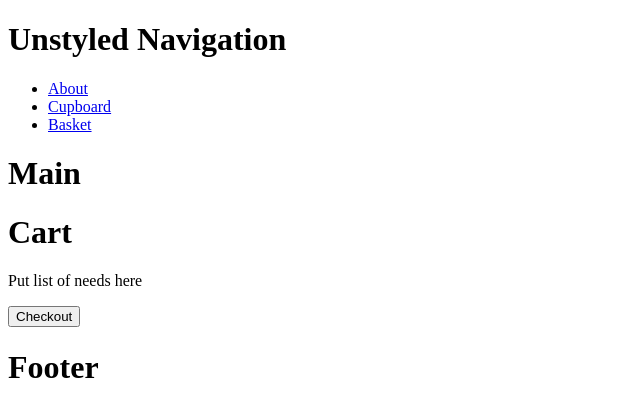
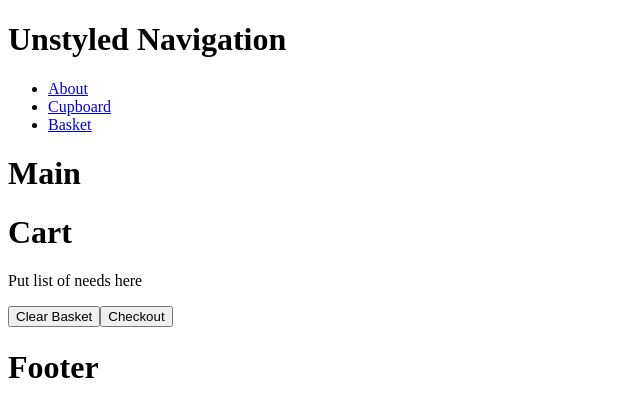
Before and after one commit to IsaacIngram/rit-swen261-u-fund-project, an Angular app in the folder ufund-ui/: page /basket in a window 1280 px wide. Shown: the top 416 px of the page, without its empty margins (0-640 px from the left). Built offline with nearby package versions, Linux system fonts and the light colour scheme.

Commit message:
added clear basket function and button

```diff
--- a/ufund-ui/src/app/basket/basket.component.html
+++ b/ufund-ui/src/app/basket/basket.component.html
@@ -1,5 +1,6 @@
 <h1>Cart</h1>
 <p>Put list of needs here</p>
+<button type="button" (click)="clearBasket()">Clear Basket</button>
 <button type="button">Checkout</button>
 <br>
 
--- a/ufund-ui/src/app/basket/basket.component.ts
+++ b/ufund-ui/src/app/basket/basket.component.ts
@@ -12,6 +12,10 @@ export class BasketComponent {
 
   static addToBasket(need: Need): void {
     BasketComponent.needs.push(need);
+  }
+
+  clearBasket() {
+    BasketComponent.needs = [];
   }
 
   getBasket(): Need[] {
```
